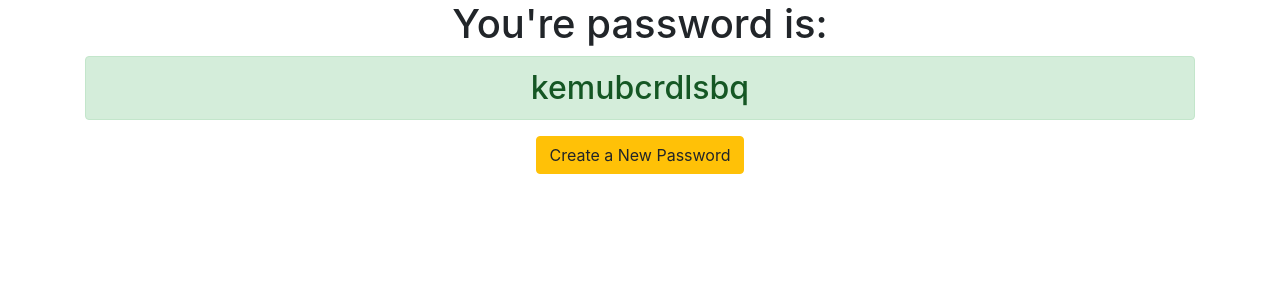
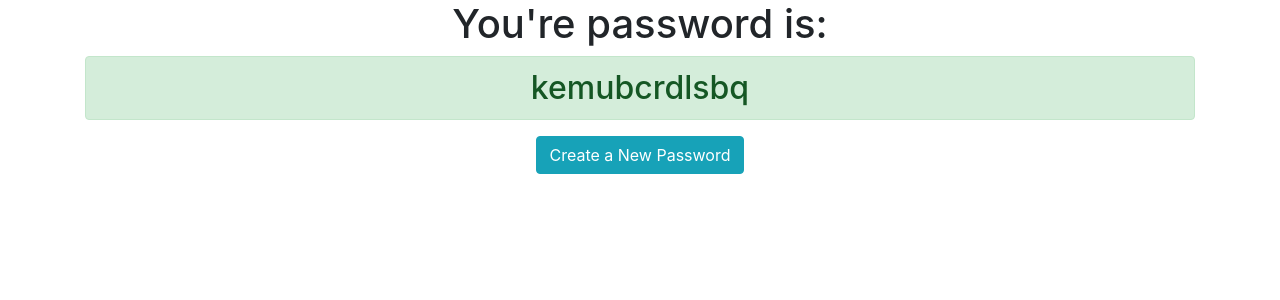
Before and after one commit to bcraighead1/Django3-passwordgenerator, a Django app: page /password/ in a window 1280 px wide. Shown: the top 300 px of the page. Run offline with Django 3.2, Linux system fonts and the light colour scheme; some libraries are stand-ins or nearby versions.

Commit message:
second commit

```diff
--- a/generator/templates/generator/password.html
+++ b/generator/templates/generator/password.html
@@ -5,6 +5,6 @@
 
   <h1>You're password is: </h1>
   <h2 class="alert alert-success">{{ password }}</h2>
-  <a href="{% url 'home' %}" class="btn btn-warning">Create a New Password</a>
+  <a href="{% url 'home' %}" class="btn btn-info">Create a New Password</a>
 
 </div>
```
